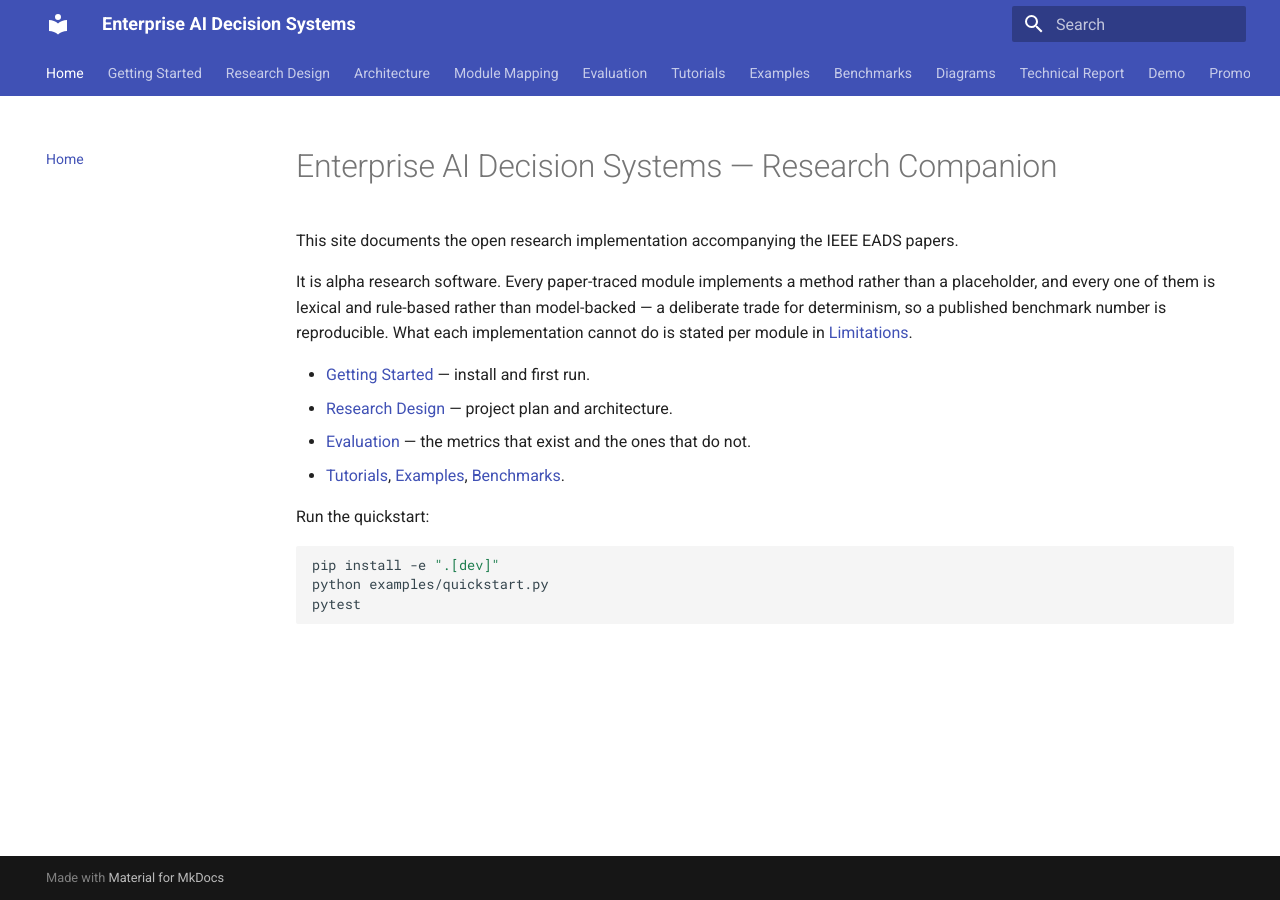
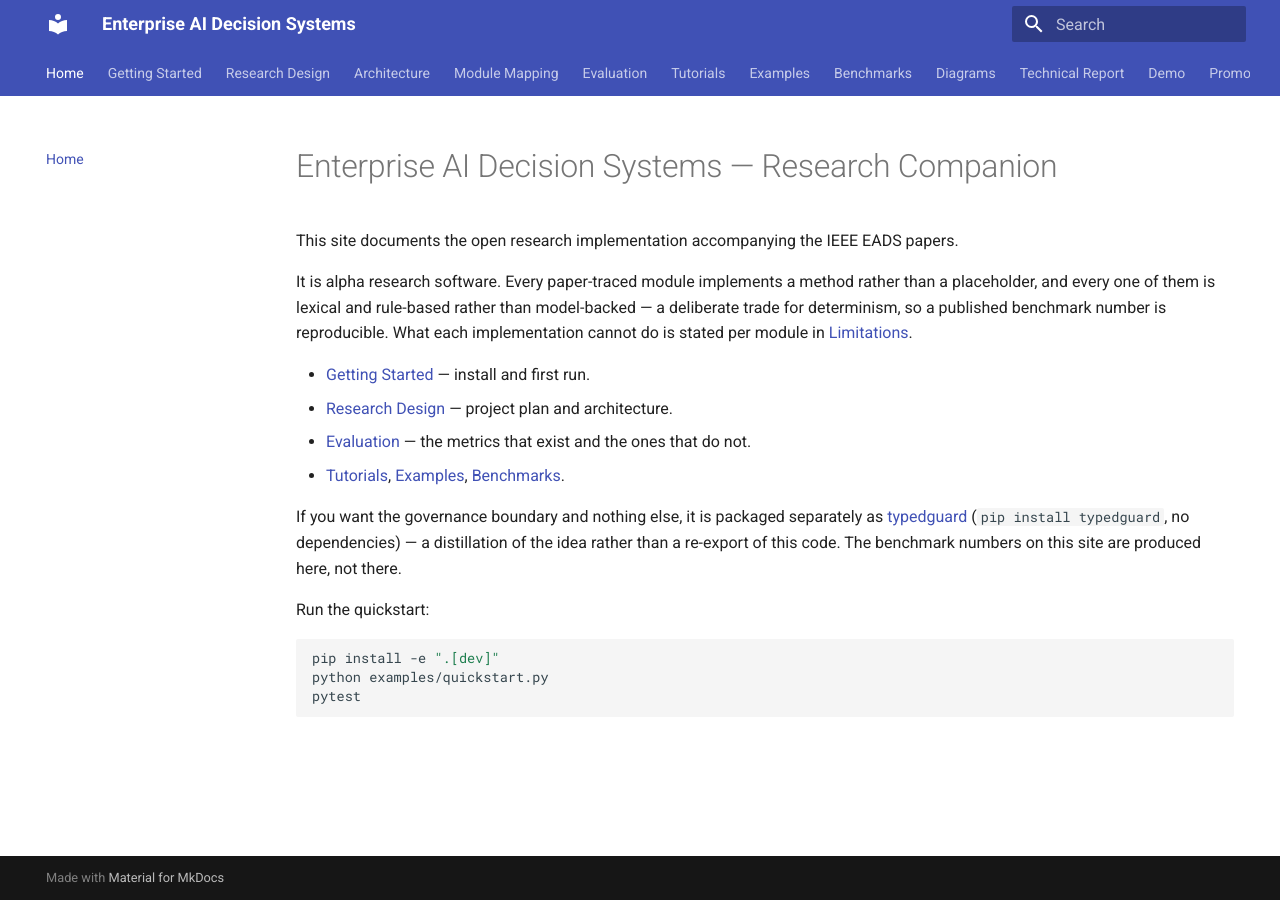
Before and after one commit to nirmaljingar/enterprise-ai-decision-systems, an MkDocs documentation site: the page built from docs/index.md, in a window 1280 px wide. Built offline with MkDocs 1.6.1 and Material for MkDocs 9.7.7, drawn with Linux system fonts in a browser that asks for light colours.

Commit message:
docs: say the same thing on the documentation site
The site is the other landing surface, and a README-only pointer would leave the two disagreeing.

````diff
--- a/docs/index.md
+++ b/docs/index.md
@@ -13,6 +13,11 @@ cannot do is stated per module in [Limitations](limitations.md).
 - [Tutorials](tutorials/README.md), [Examples](examples/README.md),
   [Benchmarks](benchmarks/index.md).
 
+If you want the governance boundary and nothing else, it is packaged separately as
+[typedguard](https://github.com/nirmaljingar/typedguard) (`pip install typedguard`, no
+dependencies) — a distillation of the idea rather than a re-export of this code. The benchmark
+numbers on this site are produced here, not there.
+
 Run the quickstart:
 
 ```bash
````
